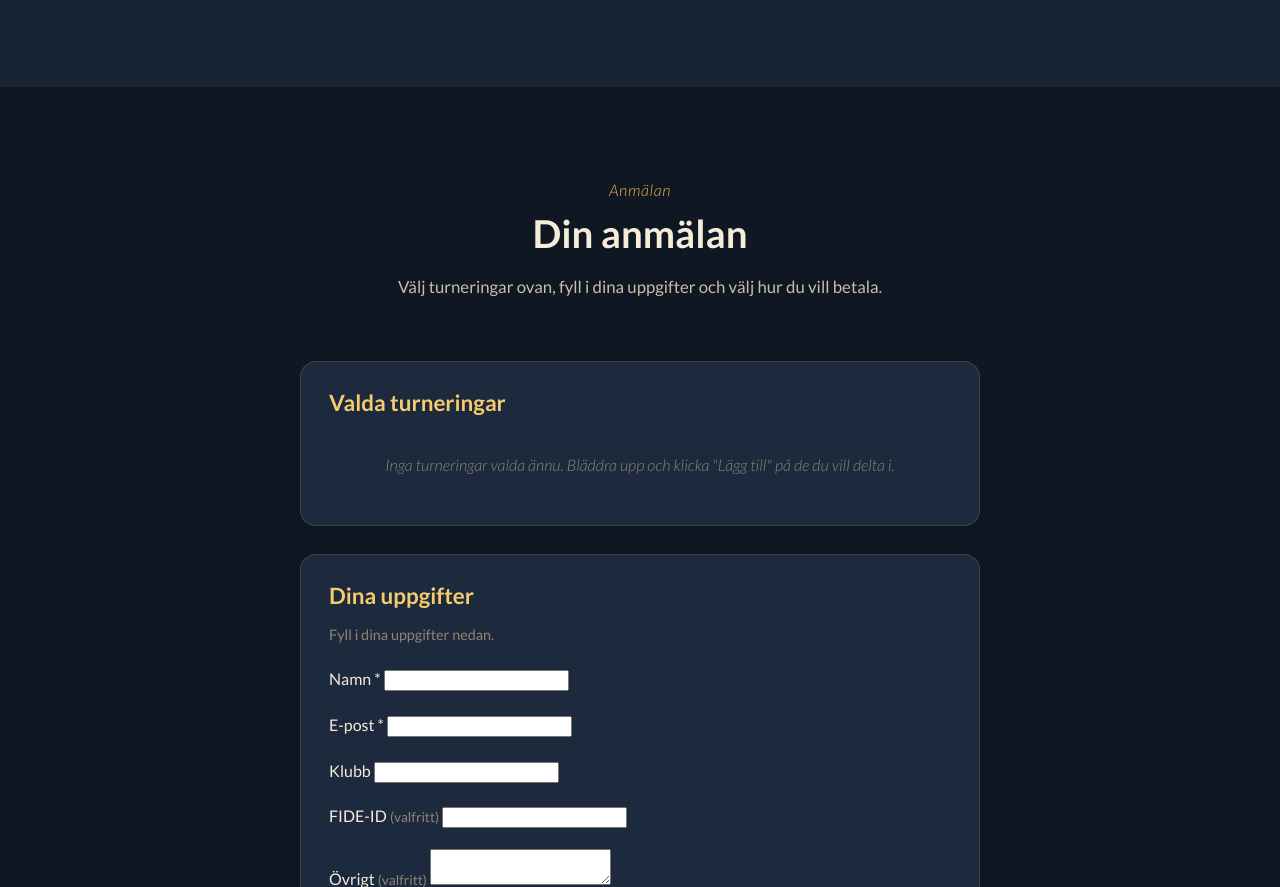
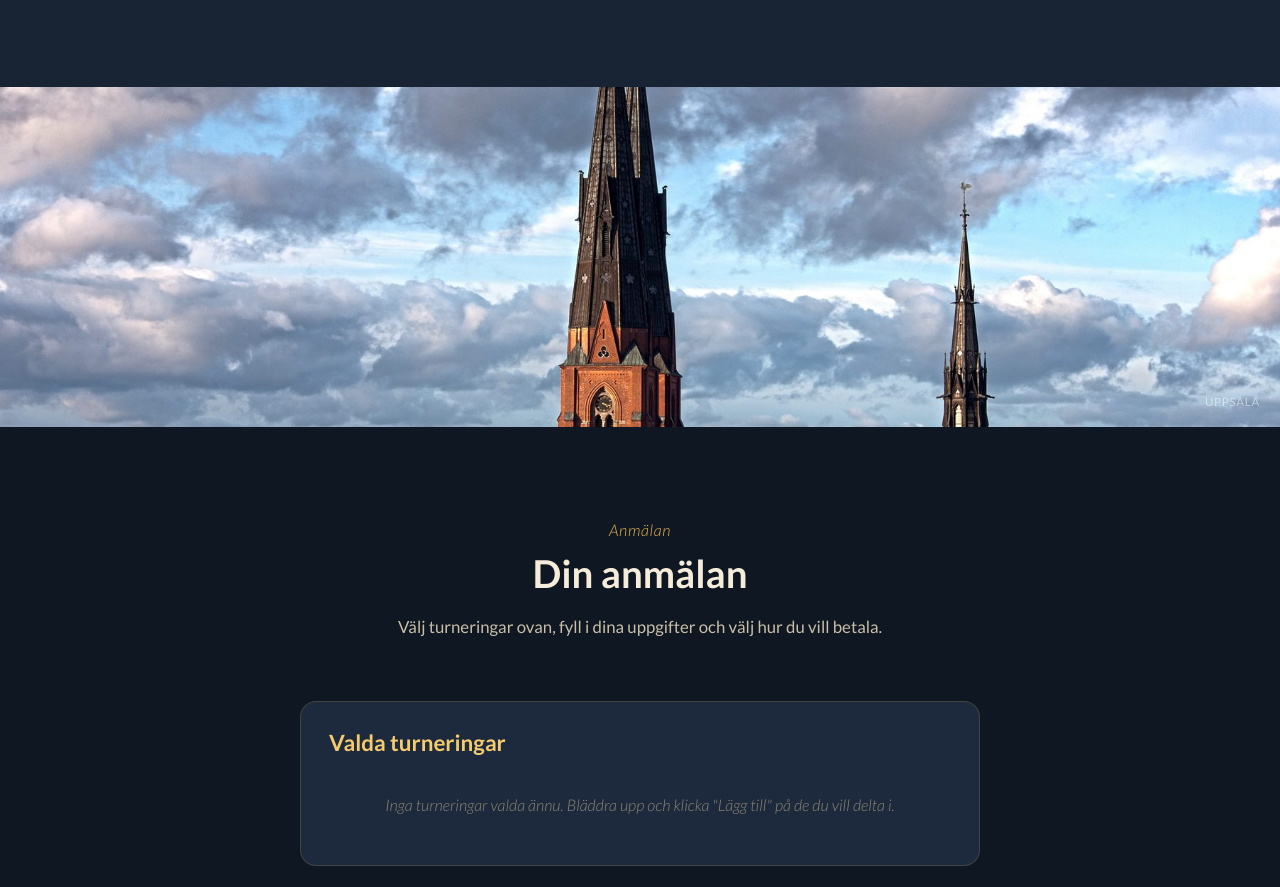
Before and after one commit to carlfjohansson/uppsala-chess-festival, a website: page index.html in a window 1280 px wide. Shown: the part 3178-4065 px from the top of the page. Drawn offline with Linux system fonts and the light colour scheme.

Commit message:
Domkyrkobild, ta bort schacksymboler ur mejl

```diff
--- a/api/register.js
+++ b/api/register.js
@@ -81,7 +81,7 @@ module.exports = async (req, res) => {
         <div style="font-family:sans-serif;background:#0f1722;color:#f5ecd9;padding:40px 0;">
           <div style="max-width:560px;margin:0 auto;background:#1d2a3d;border-radius:16px;overflow:hidden;">
             <div style="background:linear-gradient(135deg,#f5cb6b,#e08a3c);padding:28px 32px;">
-              <div style="font-size:1.8rem;font-weight:bold;color:#0f1722;">♞ Uppsala Schackfestival</div>
+              <div style="font-size:1.8rem;font-weight:bold;color:#0f1722;">Uppsala Schackfestival</div>
               <div style="color:#0f1722;opacity:0.8;margin-top:6px;">7–16 augusti 2026</div>
             </div>
             <div style="padding:32px;">
--- a/index.html
+++ b/index.html
@@ -239,6 +239,31 @@
   html[lang="en"] [data-en] { display: inline; }
   html[lang="en"] [data-en-block] { display: block; }
   [data-en-block] { display: none; }
+
+  /* FOTOBANDET */
+  .photo-strip {
+    width: 100%;
+    height: 340px;
+    overflow: hidden;
+    position: relative;
+  }
+  @media (max-width: 720px) { .photo-strip { height: 220px; } }
+  .photo-strip img {
+    width: 100%;
+    height: 100%;
+    object-fit: cover;
+    object-position: center 35%;
+    display: block;
+  }
+  .photo-strip .photo-caption {
+    position: absolute;
+    bottom: 16px;
+    right: 20px;
+    font-size: 0.72rem;
+    color: rgba(255,255,255,0.5);
+    letter-spacing: 0.06em;
+    text-transform: uppercase;
+  }
 </style>
 </head>
 <body>
@@ -456,6 +481,12 @@
 </div>
 
 <!-- CHECKOUT -->
+
+<div class="photo-strip">
+  <img src="/domkyrkan.jpg" alt="Uppsala domkyrka">
+  <div class="photo-caption">Uppsala</div>
+</div>
+
 <section class="section" id="anmalan">
   <div class="container">
     <div class="section-head">
```
Also changed, not shown: UCF logo_utan outline och text_RGB.png (added), domkyrkan.jpg (added), 2 other files.
